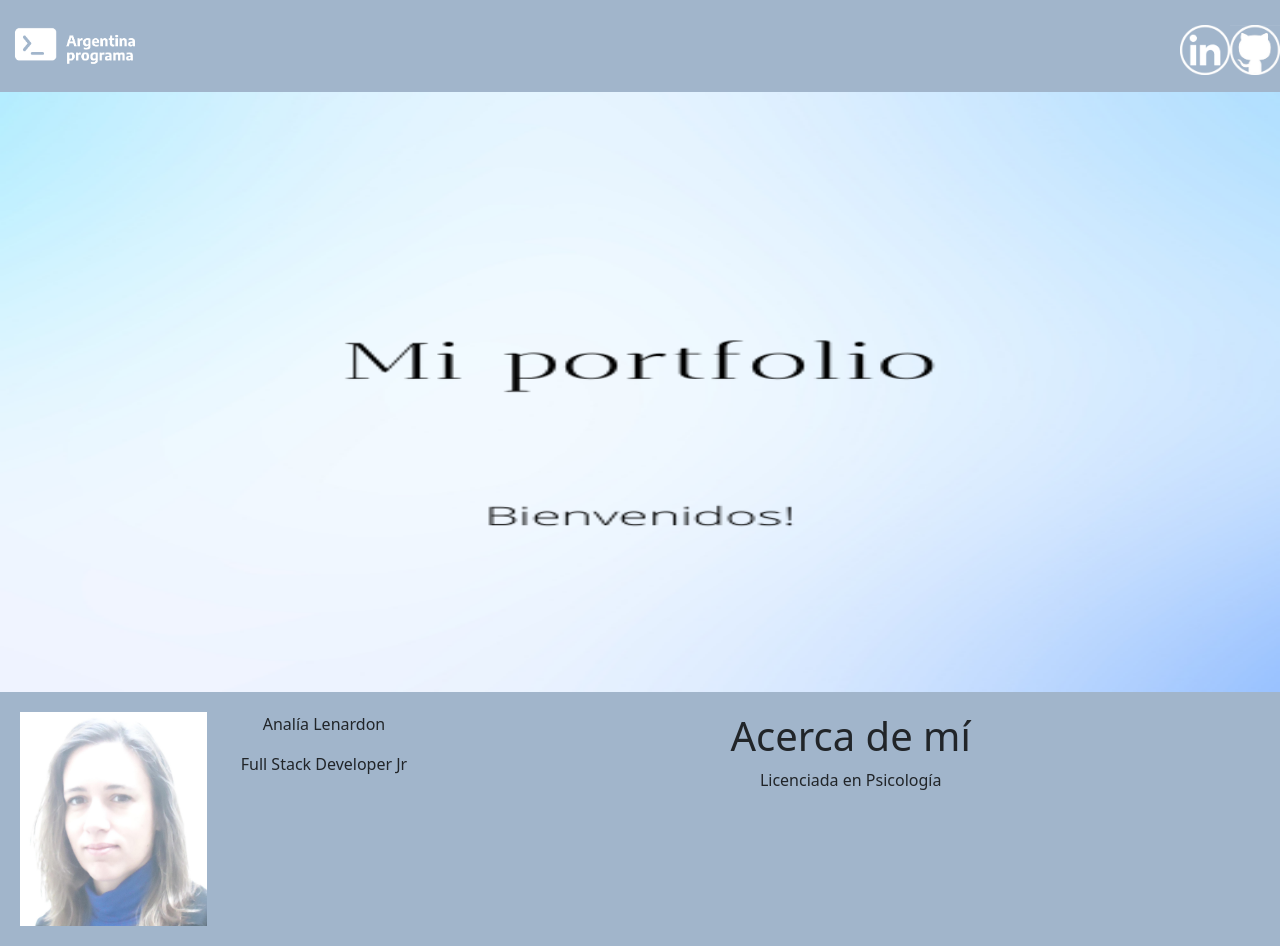
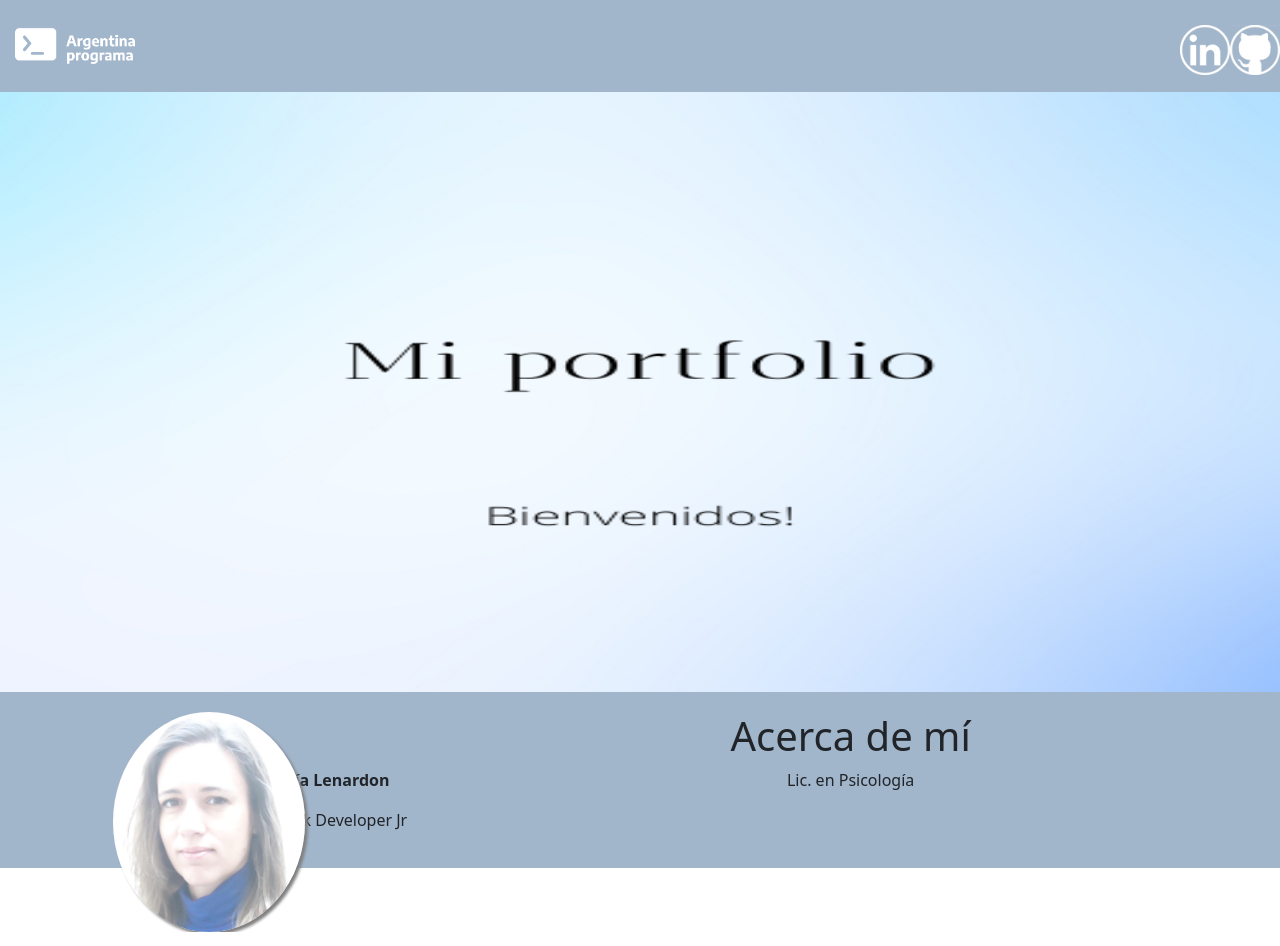
Before and after one commit to AnaVL1/Proyectointegrador22, an Angular app in the folder Proyectointegrador22/: page / in a window 1280 px wide. Built offline with nearby package versions, Linux system fonts and the light colour scheme.

Commit message:
fotoperfilcss

```diff
--- a/Proyectointegrador22/src/app/components/acerca-de/acerca-de.component.css
+++ b/Proyectointegrador22/src/app/components/acerca-de/acerca-de.component.css
@@ -1,5 +1,5 @@
-.row {
-padding: 20px;
+.row{
+    padding: 20px;
 }
 
 div{
@@ -8,10 +8,21 @@ div{
 }
 
 /*Estilo de la foto de perfil*/
+@media (min-width: 576px){
+    #fotodeperfil{
+        position: absolute;
+        width: 15%;
+        border-radius: 100%;
+        box-shadow: 3px 3px 3px grey;
+        left: 3%
+        top:600px;
+    }
+    }
+
 
 
 /*Etiqueta nombre*/
 #nombre{
-    font-weith: bold;
-    marging-top: 30%;
+    font-weight: bold;
+    margin-top: 30%;
 }
--- a/Proyectointegrador22/src/app/components/acerca-de/acerca-de.component.html
+++ b/Proyectointegrador22/src/app/components/acerca-de/acerca-de.component.html
@@ -1,6 +1,6 @@
 <div class="row">
    <div class="col-xs-12 col-sm-2 col-md-2 col-lg-2">
-        <img src="../../../assets/fotodeperfil.jpeg" class="img-fluid" id="fotoperfil">
+        <img src="../../../assets/fotodeperfil.jpeg" class="img-fluid" id="fotodeperfil">
    </div>
     <div class="col-xs-12 col-sm-2 col-md-2 col-lg-2">
         <p id="nombre">Analía Lenardon</p>
@@ -9,7 +9,7 @@
     <div class="col-xs-12 col-sm-8 col-md-8 col-lg-8">
         <span>
             <h1>Acerca de mí</h1>
-            <p>Licenciada en Psicología</p>
+            <p>Lic. en Psicología</p>
         </span>
     </div>
 </div>
```
